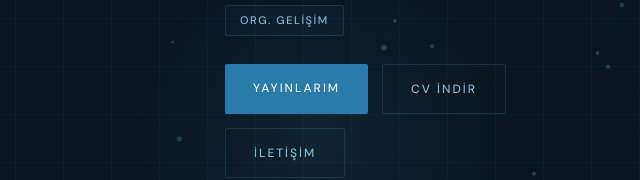
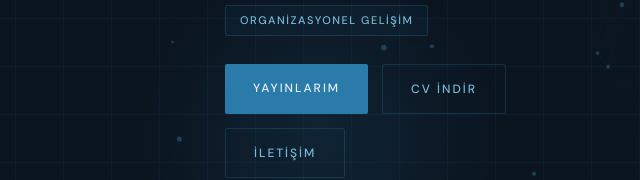
Before and after one commit to msabridogruyol/msabridogruyol.github.io, a plain HTML site: page index.html in a window 1280 px wide. Shown: the part 510-690 px from the top of the page, 81-721 px from the left. Drawn offline with nearby package versions, Linux system fonts and the light colour scheme.

Commit message:
Update index.html

```diff
--- a/index.html
+++ b/index.html
@@ -1194,7 +1194,7 @@ footer {
         <span class="pill" data-tr="Python" data-en="Python" data-uz="Python" data-zh="Python" data-ru="Python">Python</span>
         <span class="pill" data-tr="SQL" data-en="SQL" data-uz="SQL" data-zh="SQL" data-ru="SQL">SQL</span>
         <span class="pill" data-tr="Ekonometri" data-en="Econometrics" data-uz="Ekonometrika" data-zh="计量经济学" data-ru="Эконометрика">Ekonometri</span>
-        <span class="pill" data-tr="Org. Gelişim" data-en="Org. Development" data-uz="Tashkiliy Rivojlanish" data-zh="组织发展" data-ru="Орг. развитие">Org. Gelişim</span>
+        <span class="pill" data-tr="Organizasyonel Gelişim" data-en="Org. Development" data-uz="Tashkiliy Rivojlanish" data-zh="组织发展" data-ru="Орг. развитие">Organizasyonel Gelişim</span>
       </div>
       <div class="hero-actions">
         <a href="#yayinlar" class="btn btn-filled" data-tr="Yayınlarım" data-en="Publications" data-uz="Nashrlarim" data-zh="我的出版物" data-ru="Публикации">Yayınlarım</a>
```
